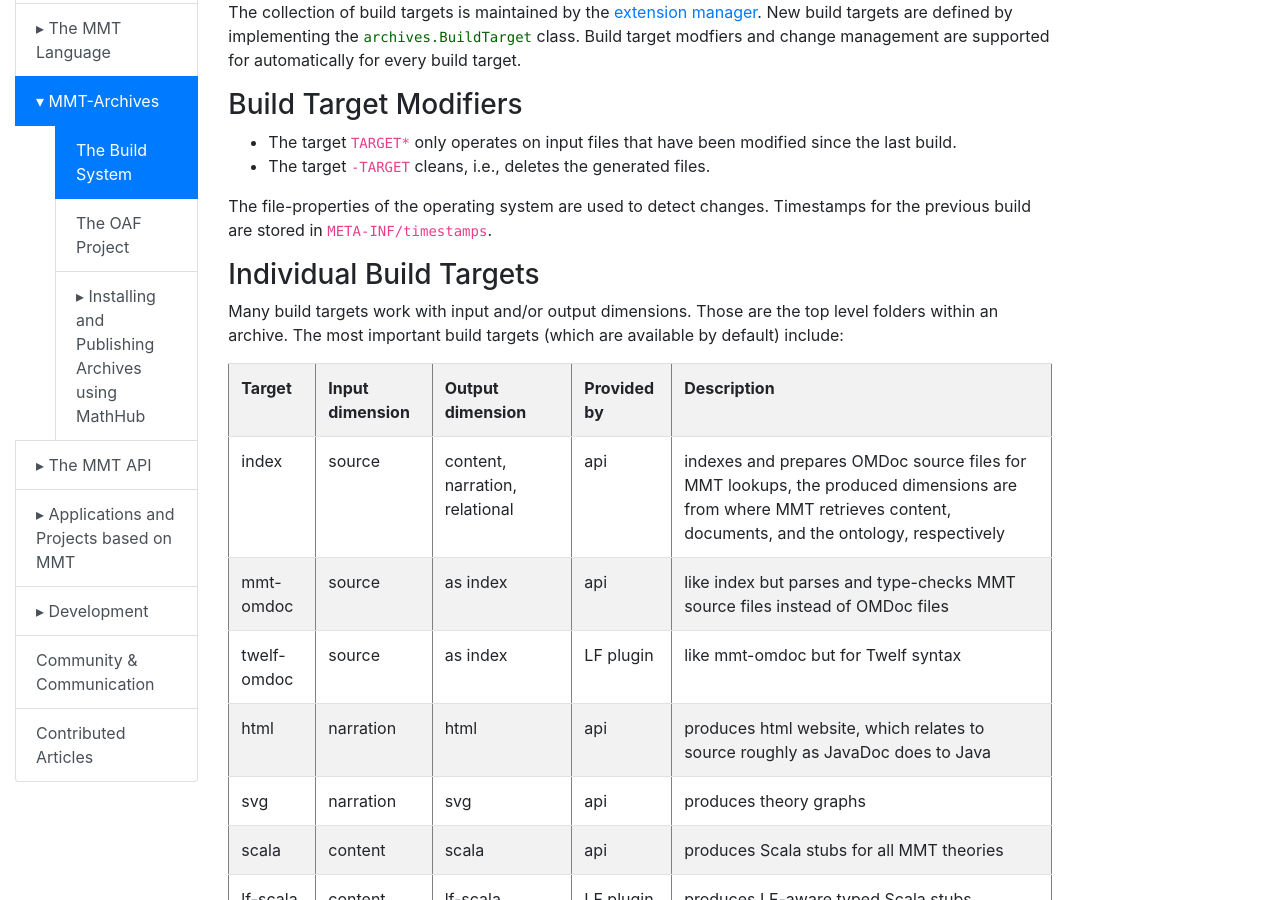
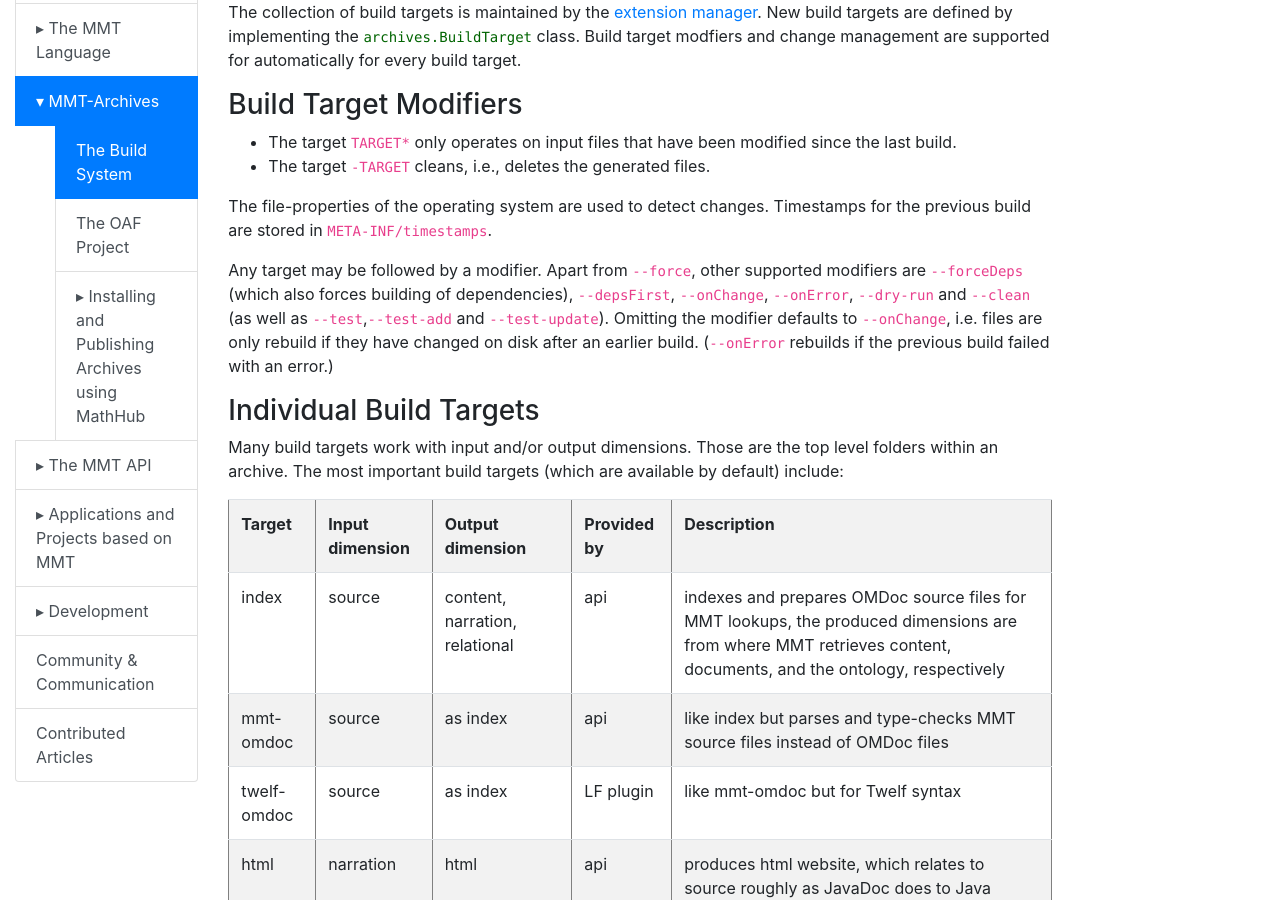
Before and after one commit to UniFormal/uniformal.github.io, a Jekyll site: the page built from doc/archives/building.md, in a window 1280 px wide and 900 px high, scrolled down 303 px. Built offline with Jekyll 4.4.1, drawn with Linux system fonts in a browser that asks for light colours; a script that is not in the unit is left out.

Commit message:
some documentation on build target modifiers

```diff
--- a/doc/archives/building.md
+++ b/doc/archives/building.md
@@ -18,6 +18,8 @@ Build target modfiers and change management are supported for automatically for
 * The target `-TARGET` cleans, i.e., deletes the generated files.
 
 The file-properties of the operating system are used to detect changes. Timestamps for the previous build are stored in `META-INF/timestamps`.
+
+Any target may be followed by a modifier. Apart from `--force`, other supported modifiers are `--forceDeps` (which also forces building of dependencies), `--depsFirst`, `--onChange`, `--onError`, `--dry-run` and `--clean` (as well as `--test`,`--test-add` and `--test-update`). Omitting the modifier defaults to `--onChange`, i.e. files are only rebuild if they have changed on disk after an earlier build. (`--onError` rebuilds if the previous build failed with an error.)
 
 ### Individual Build Targets
 Many build targets work with input and/or output dimensions. Those are the top level folders within an archive.
```
